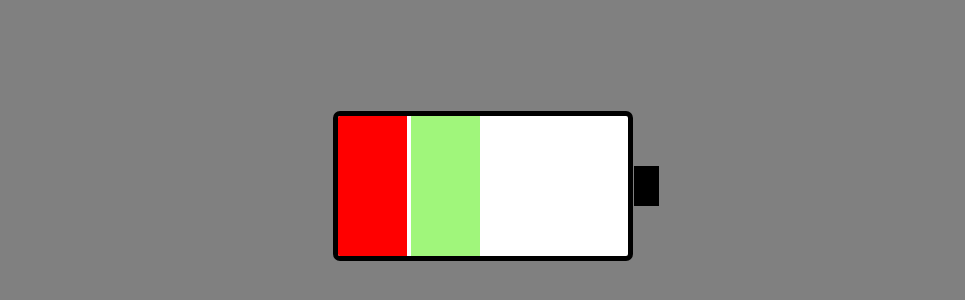
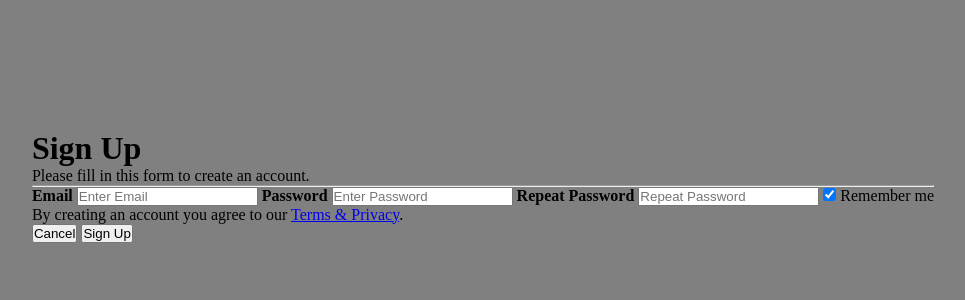
Before and after one commit to nishantrajraj1/Battery-animation, a plain HTML site: page index.html in a window 1280 px wide. Shown: the part 214-514 px from the top of the page, without its empty margins (157-1122 px from the left). Drawn offline with Linux system fonts and the light colour scheme.

Commit message:
Add files via upload

```diff
--- a/index.html
+++ b/index.html
@@ -3,17 +3,46 @@
 <head>
     <meta charset="UTF-8">
     <meta name="viewport" content="width=device-width, initial-scale=1.0">
-    <title>Battry animation</title>
+    <title>Registration Form</title>
     <link rel="stylesheet" href="style.css">
 </head>
 <body>
-    <div class="battery">
+    <form action="">
+        <div class="container">
+          <h1>Sign Up</h1>
+          <p>Please fill in this form to create an account.</p>
+          <hr>
 
-        <div class="charge1"></div>
-        <div class="charge2"></div>
-        <div class="charge3"></div>
-        <div class="charge4"></div>
-    </div>
-    <div class="top"></div>
+          <label for="email"><b>Email</b></label>
+          <input type="text" placeholder="Enter Email" name="email" required>
+
+          <label for="psw"><b>Password</b></label>
+          <input type="password" placeholder="Enter Password" name="psw" required>
+
+          <label for="psw-repeat"><b>Repeat Password</b></label>
+          <input type="password" placeholder="Repeat Password" name="psw-repeat" required>
+
+          <label>
+            <input type="checkbox" checked="checked" name="remember" > Remember me
+          </label>
+
+          <p>By creating an account you agree to our <a href="#" >Terms & Privacy</a>.</p>
+
+          <div class="clearfix">
+            <button type="button" class="cancelbtn">Cancel</button>
+            <button type="submit" class="signupbtn">Sign Up</button>
+          </div>
+        </div>
+      </form>
+
+
+
+
+
+
+
+
+
+
 </body>
 </html>
```
